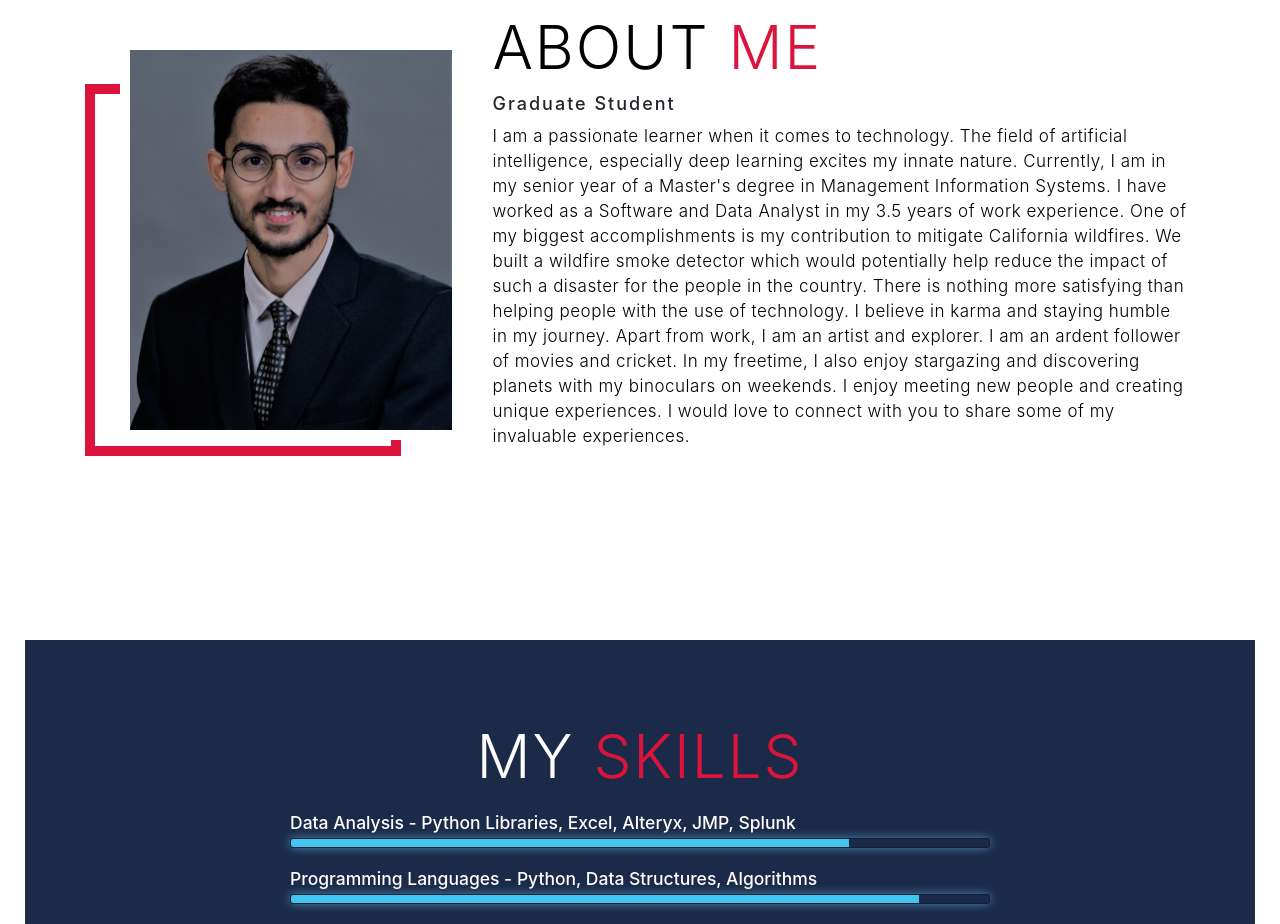
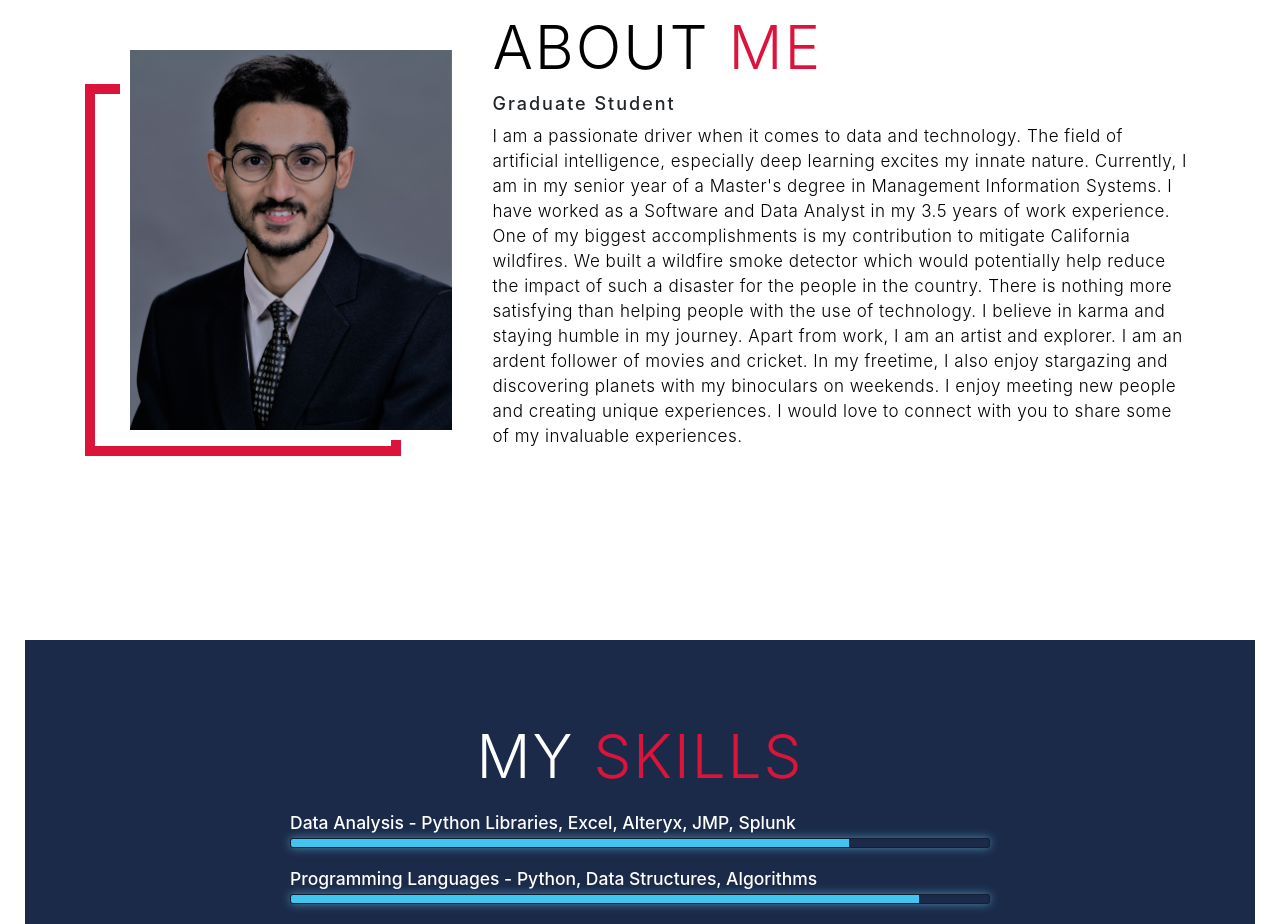
Before and after one commit to abg3/abg3.github.io, a plain HTML site: page index.html in a window 1280 px wide. Shown: the part 960-1884 px from the top of the page. Drawn offline with nearby package versions, Linux system fonts and the light colour scheme.

Commit message:
Update index.html

```diff
--- a/index.html
+++ b/index.html
@@ -63,7 +63,7 @@
       <div class="col-right">
         <h1 class="section-title">About <span>me</span></h1>
         <h2>Graduate Student</h2>
-        <p>I am a passionate learner when it comes to technology. The field of artificial intelligence, especially deep learning excites my innate nature.  Currently, I am in my senior year of a Master's degree in Management Information Systems. I have worked as a Software and Data Analyst in my 3.5 years of work experience. One of my biggest accomplishments is my contribution to mitigate California wildfires. We built a wildfire smoke detector which would potentially help reduce the impact of such a disaster for the people in the country. There is nothing more satisfying than helping people with the use of technology. I believe in karma and staying humble in my journey.
+        <p>I am a passionate driver when it comes to data and technology. The field of artificial intelligence, especially deep learning excites my innate nature. Currently, I am in my senior year of a Master's degree in Management Information Systems. I have worked as a Software and Data Analyst in my 3.5 years of work experience. One of my biggest accomplishments is my contribution to mitigate California wildfires. We built a wildfire smoke detector which would potentially help reduce the impact of such a disaster for the people in the country. There is nothing more satisfying than helping people with the use of technology. I believe in karma and staying humble in my journey.
 Apart from work, I am an artist and explorer. I am an ardent follower of movies and cricket. In my freetime, I also enjoy stargazing and discovering planets with my binoculars on weekends. I enjoy meeting new people and creating unique experiences. I would love to connect with you to share some of my invaluable experiences.
 </p>
 
```
